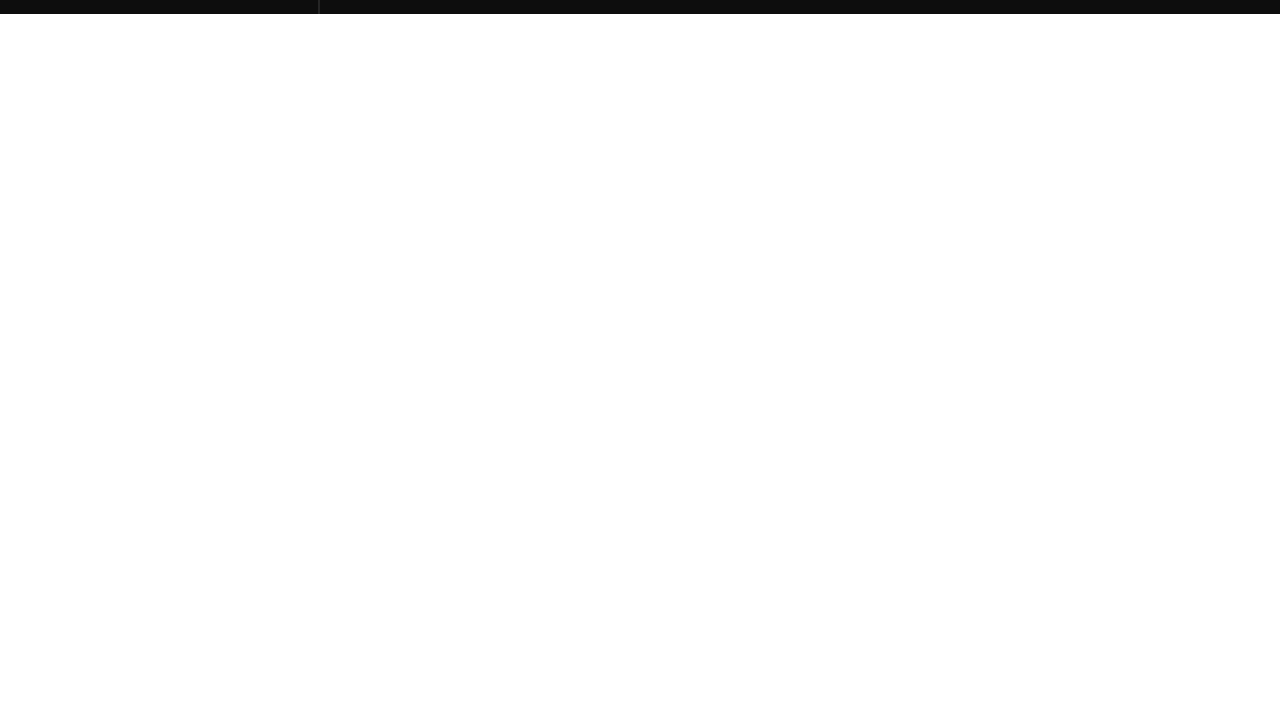
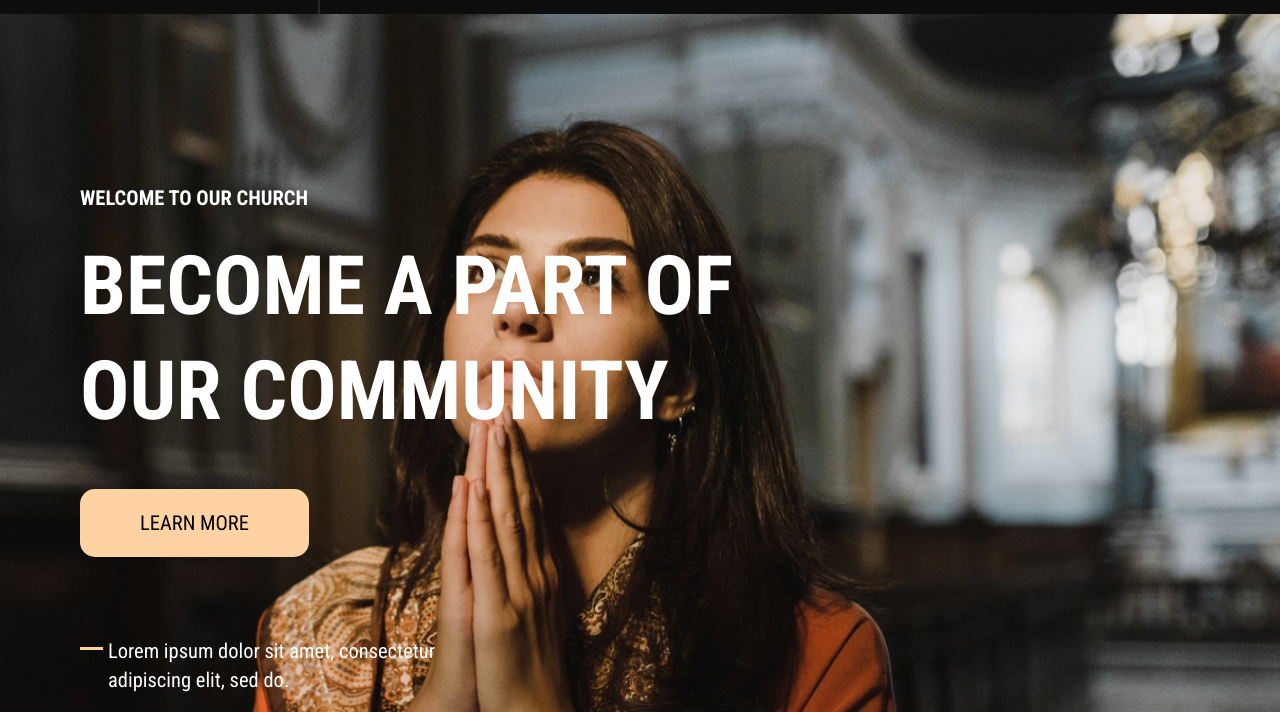
Before and after one commit to Szymon-Levy/Finsweet, a plain HTML site: page index.html in a window 1280 px wide. Shown: the part 88-800 px from the top of the page. Drawn offline with nearby package versions, Linux system fonts and the light colour scheme.

Commit message:
second-day

```diff
--- a/index.html
+++ b/index.html
@@ -47,13 +47,28 @@
 
 
     <section class="main-hero">
-
+        <div class="container">
+            <div class="hero-content">
+                <p class="top-heading"><strong>Welcome to our CHURCH</strong></p>
+                <h1>Become a part of <br>our community</h1>
+                <button class="main-button">Learn More</button>
+                <p class="line-text">Lorem ipsum dolor sit amet, consectetur <br>adipiscing elit, sed do.</p>
+            </div>
+        </div>
     </section>
 
 
     <section id="bottom">
         <div class="container">
-
+            <p>Lorem ipsum dolor sit amet consectetur adipisicing elit.
+                Mollitia quis dolores distinctio temporibus, expedita
+                sapiente! Officiis dignissimos magnam quis quae!
+                Lorem ipsum dolor sit amet consectetur adipisicing elit.
+                Mollitia quis dolores distinctio temporibus, expedita
+                sapiente! Officiis dignissimos magnam quis quae!
+                Lorem ipsum dolor sit amet consectetur adipisicing elit.
+                Mollitia quis dolores distinctio temporibus, expedita
+                sapiente! Officiis dignissimos magnam quis quae!</p>
         </div>
     </section>
 
--- a/style.css
+++ b/style.css
@@ -30,16 +30,13 @@ body{
     max-width: 1800px;
     margin: 0 auto;
 }
-.container.grid,
-.small-container.grid{
+.container.grid{
     display: grid;
     gap: 30px;
 }
-.small-container{
-    padding: 0 15px;
-    width: 100%;
-    max-width: 1300px;
-    margin: 0 auto;
+h1{
+    font-size: 40px;
+    line-height: 50px;
 }
 img{
     width: 100%;
@@ -49,10 +46,26 @@ img{
 a {
     text-decoration: none;
 }
+b,
+strong {
+    font-weight: 700;
+}
 button{
     border: 0;
     outline: none;
     cursor: pointer;
+}
+.main-button{
+    background-color: var(--main-color);
+    text-transform: uppercase;
+    font-family: inherit;
+    font-size: 15px;
+    border-radius: 15px;
+    padding: 20px 45px;
+    cursor: pointer;
+}
+.main-button:hover{
+    background-color: var(--hover-bg);
 }
 
 
@@ -223,6 +236,51 @@ button{
 
 /*-----------hero section------------*/
 
+section.main-hero {
+    background: url(images/home/hero/hero-mobile.jpg) no-repeat center right;
+    background-size: cover;
+    min-height: 500px;
+    padding: 80px 0;
+    color: white;
+    display: flex;
+    align-items: center;
+}
+
+.main-hero .container {
+    display: flex;
+    align-items: center;
+}
+
+.main-hero .top-heading{
+    text-transform: uppercase;
+    margin-bottom: 15px;
+}
+
+.main-hero h1{
+    text-transform: uppercase;
+    margin-bottom: 30px;
+}
+
+.main-hero p.line-text {
+    position: relative;
+    padding-left: 28px;
+    font-size: 17px;
+    line-height: 1.4;
+    margin-top: 50px;
+}
+
+.main-hero p.line-text::before{
+    content: "";
+    width: 23px;
+    height: 2.5px;
+    background-color: var(--main-color);
+    position: absolute;
+    left: 0;
+    top: 10px;
+}
+
+
+
 
 
 
@@ -250,14 +308,19 @@ button{
     .small-container{
         padding: 0 30px;
     }
+    section.main-hero {
+        background-image: url(images/home/hero/hero-desktop.jpg);
+        min-height: 600px;
+    }
 }
 
 @media (min-width: 992px) {
     .container{
         padding: 0 45px;
     }
-    .small-container{
-        padding: 0 45px;
+    #main-header .header-button button {
+        padding: 22px 60px;
+        font-size: inherit;
     }
     #main-header {
         padding: 0;
@@ -265,7 +328,7 @@ button{
     #main-header .header-button {
         margin-right: 0px;
     }
-    #main-header .header-button button {
+    .main-button {
         padding: 22px 60px;
         font-size: inherit;
     }
@@ -303,6 +366,20 @@ button{
     #main-navigation ul li a.active{
         font-weight: 400;
     }
+    h1{
+        font-size: 82px;
+        line-height: 105px;
+    }
+    .main-hero p.line-text {
+        font-size: inherit;
+        margin-top: 80px;
+    }
+    .main-hero .top-heading {
+        margin-bottom: 20px;
+    }
+    .main-hero h1 {
+        margin-bottom: 45px;
+    }
 }
 
 
@@ -316,4 +393,7 @@ button{
     #main-navigation ul li:not(:last-child) {
         margin-right: 55px;
     }
+    section.main-hero {
+        min-height: 850px;
+    }
 }
```
Also changed, not shown: images/home/hero/hero-desktop.jpg (added), images/home/hero/hero-mobile.jpg (added).
